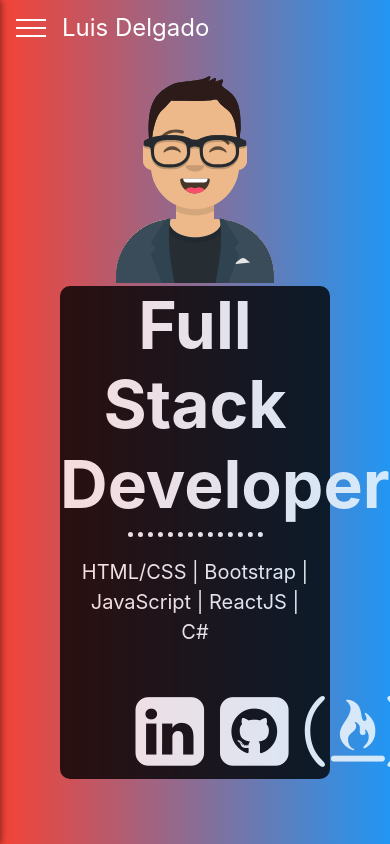
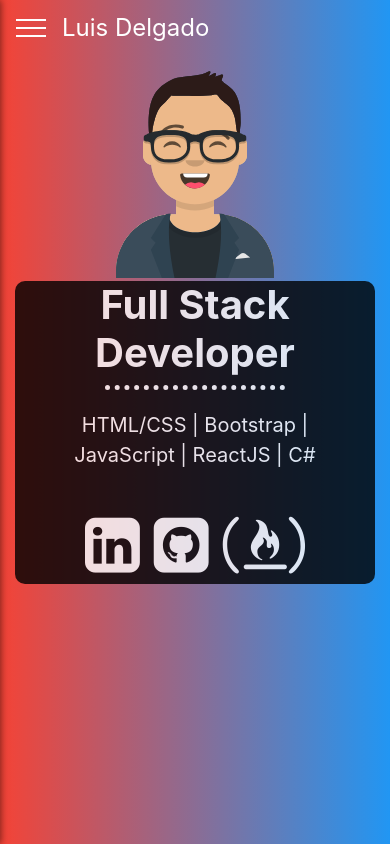
Before and after one commit to relief12/Luis-Delgado-Portfolio, a React (Create React App) app in the folder portfolio/: page / in a window 390 px wide. Built offline with nearby package versions, Linux system fonts and the light colour scheme.

Commit message:
mobile version layout added

```diff
--- a/portfolio/src/App.css
+++ b/portfolio/src/App.css
@@ -66,3 +66,43 @@
   font-size: calc(10px + 2vmin);
   color: white;
 }
+
+@media(max-width: 768px){
+  .avatar-img{
+    height: 220px;
+    margin-top: 0.5em;
+    margin-bottom: 0.2em;
+    alt: "Luis Delgado"
+  }
+  .landing-container{
+    position: fixed;
+    top: 50px;
+    left: 0;
+    height: 100%;
+    width: 100%;
+  }
+  .banner-text{
+    width: 100%;
+    margin: auto;
+
+
+  }
+  .banner-text h1{
+    font-size: 40px;
+    font-weight: bold;
+    color: white;
+    align-content: center;
+
+  }
+  .social-links{
+    display: flex;
+    justify-content: center;
+    width: 50%;
+    margin: auto;
+  }
+  .social-links i{
+    color: white;
+    font-size: 4em;
+    padding: 7px;
+  }
+}
```
